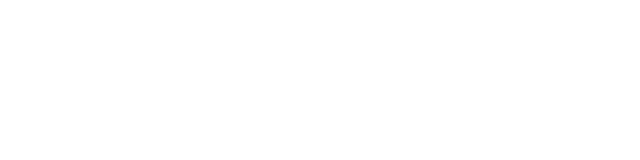
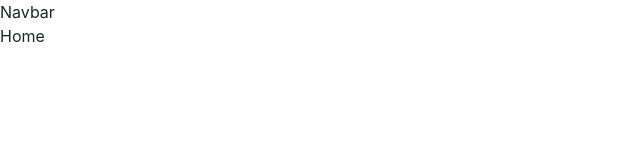
Before and after one commit to roadtocode4u/namaste-pos, a React (Create React App) app in the folder client/: page / in a window 1280 px wide. Before the commit this address had no page. Shown: the top 160 px of the page, without its empty margins (0-640 px from the left). Built offline with nearby package versions, Linux system fonts and the light colour scheme.

Commit message:
feat: home view and navbar component created

```diff
--- a/client/src/App.js
+++ b/client/src/App.js
@@ -1,13 +1,17 @@
 import React from 'react'
 import { BrowserRouter, Routes, Route } from "react-router-dom"
+import Home from './views/Home/Home'
 import Signup from './views/Signup/Signup'
 import Login from './views/Login/Login'
+import Navbar from './components/Navbar/Navbar'
 
 function App() {
   return (
     <>
       <BrowserRouter>
+        <Navbar />
         <Routes>
+          <Route path="/" element={<Home />} />
           <Route path='/signup' element={<Signup />} />
           <Route path='/login' element={<Login />} />
         </Routes>
--- /dev/null
+++ b/client/src/components/Navbar/Navbar.js
@@ -0,0 +1,9 @@
+import React from 'react'
+
+function Navbar() {
+    return (
+        <div>Navbar</div>
+    )
+}
+
+export default Navbar
--- /dev/null
+++ b/client/src/views/Home/Home.js
@@ -0,0 +1,9 @@
+import React from 'react'
+
+function Home() {
+  return (
+    <div>Home</div>
+  )
+}
+
+export default Home
```
Also changed, not shown: client/src/components/Navbar/Navbar.css (added), client/src/views/Home/Home.css (added), 2 other files (tests, documents, lock files or other folders).
